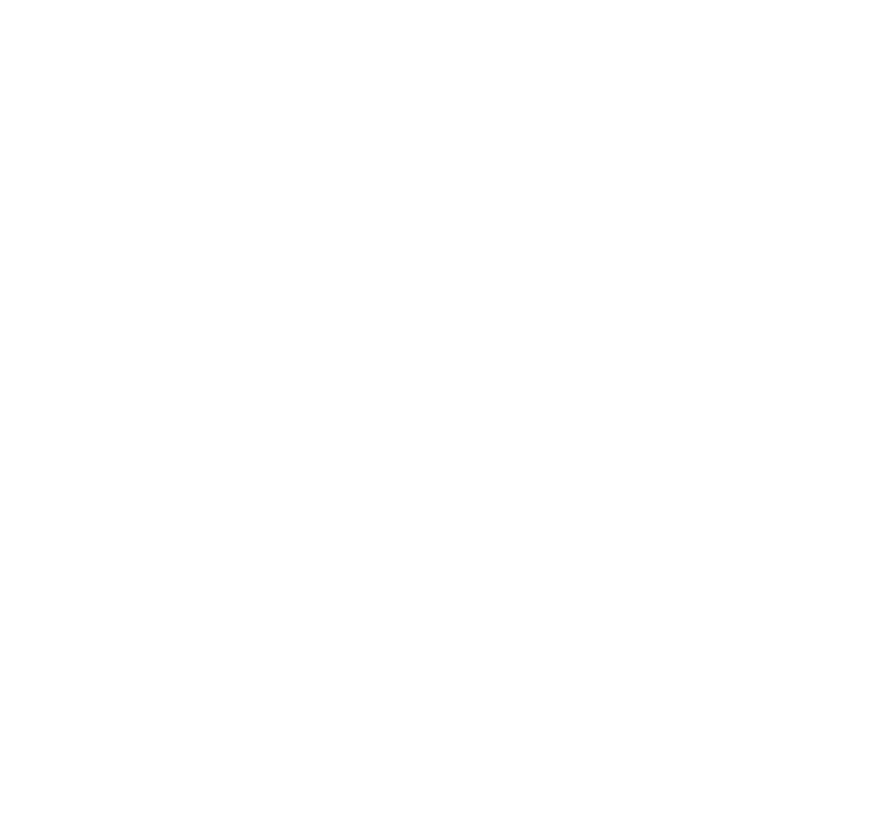
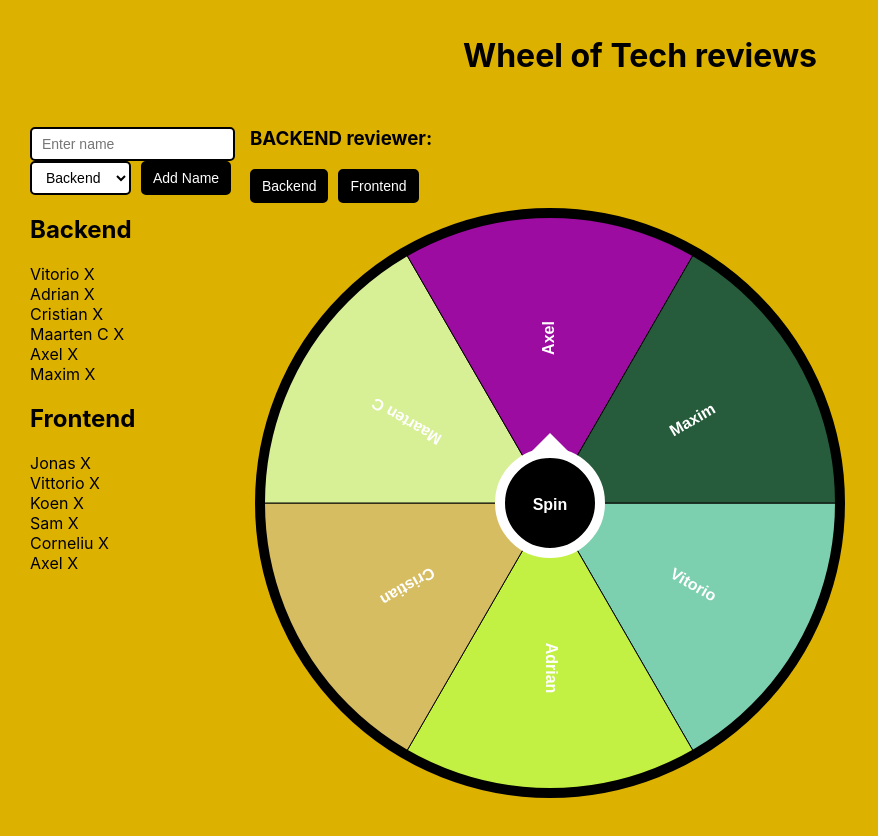
Before and after one commit to Windmolders/wheel, a plain HTML site: page index.html in a window 1280 px wide. Shown: the whole page, without its empty margins (0-878 px from the left). Before the commit the page ends 800 px from the top, so only its background shows below. Drawn offline with Linux system fonts and the light colour scheme; the site is published under a folder, as on GitHub Pages, so addresses that start at the root find nothing.

Commit message:
not in root. due to github pages

```diff
--- a/index.html
+++ b/index.html
@@ -1 +1 @@
-<!doctype html><html lang="en"><head><meta charset="utf-8"/><link rel="icon" href="/favicon.ico"/><meta name="viewport" content="width=device-width,initial-scale=1"/><meta name="theme-color" content="#000000"/><meta name="description" content="Web site created using create-react-app"/><link rel="apple-touch-icon" href="/logo192.png"/><link rel="manifest" href="/manifest.json"/><title>React App</title><script defer="defer" src="/static/js/main.dc026db9.js"></script><link href="/static/css/main.8cb4b008.css" rel="stylesheet"></head><body><noscript>You need to enable JavaScript to run this app.</noscript><div id="root"></div></body></html>
+<!doctype html><html lang="en"><head><meta charset="utf-8"/><link rel="icon" href="favicon.ico"/><meta name="viewport" content="width=device-width,initial-scale=1"/><meta name="theme-color" content="#000000"/><meta name="description" content="Web site created using create-react-app"/><link rel="apple-touch-icon" href="logo192.png"/><link rel="manifest" href="manifest.json"/><title>React App</title><script defer="defer" src="static/js/main.dc026db9.js"></script><link href="static/css/main.8cb4b008.css" rel="stylesheet"></head><body><noscript>You need to enable JavaScript to run this app.</noscript><div id="root"></div></body></html>
```
